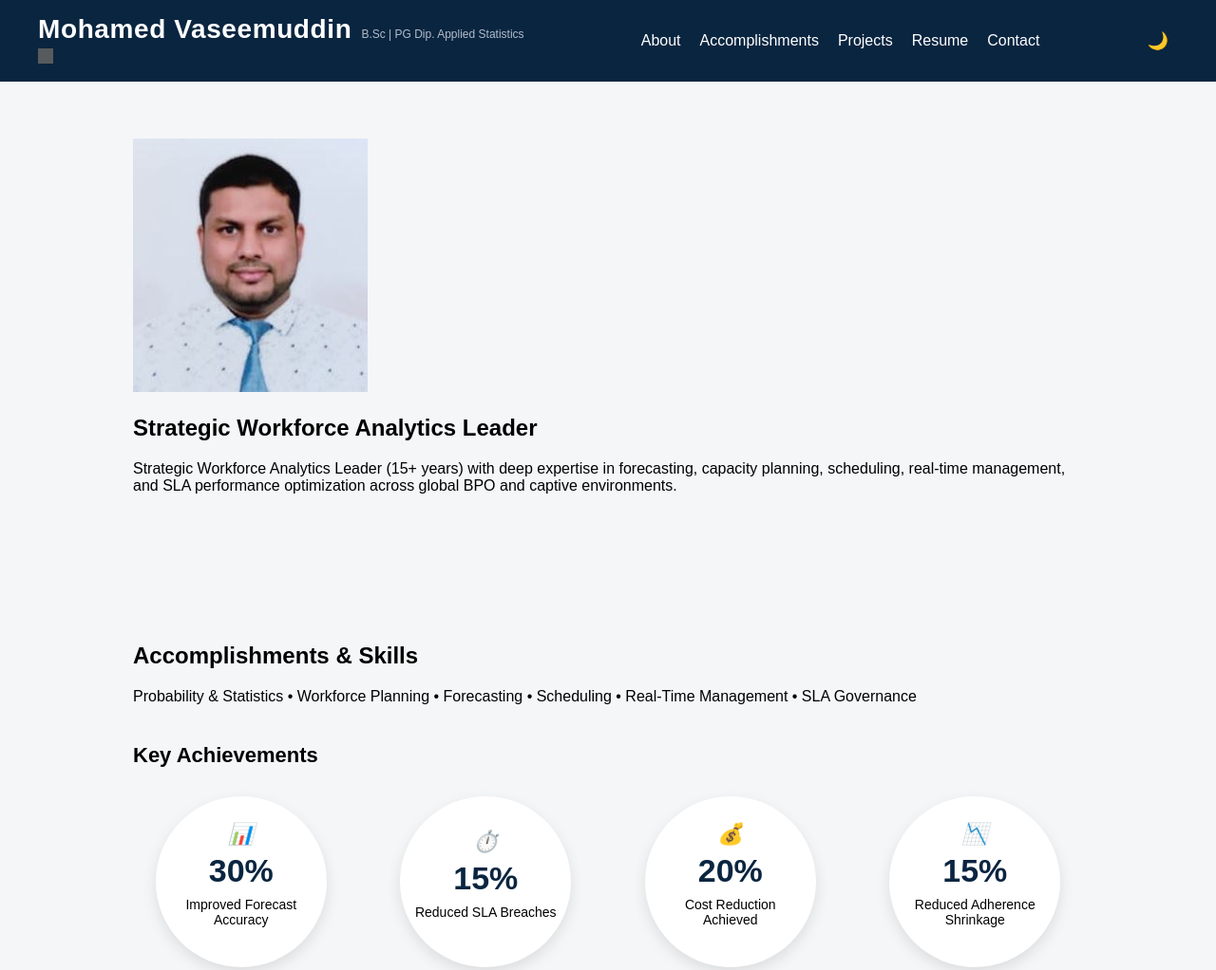
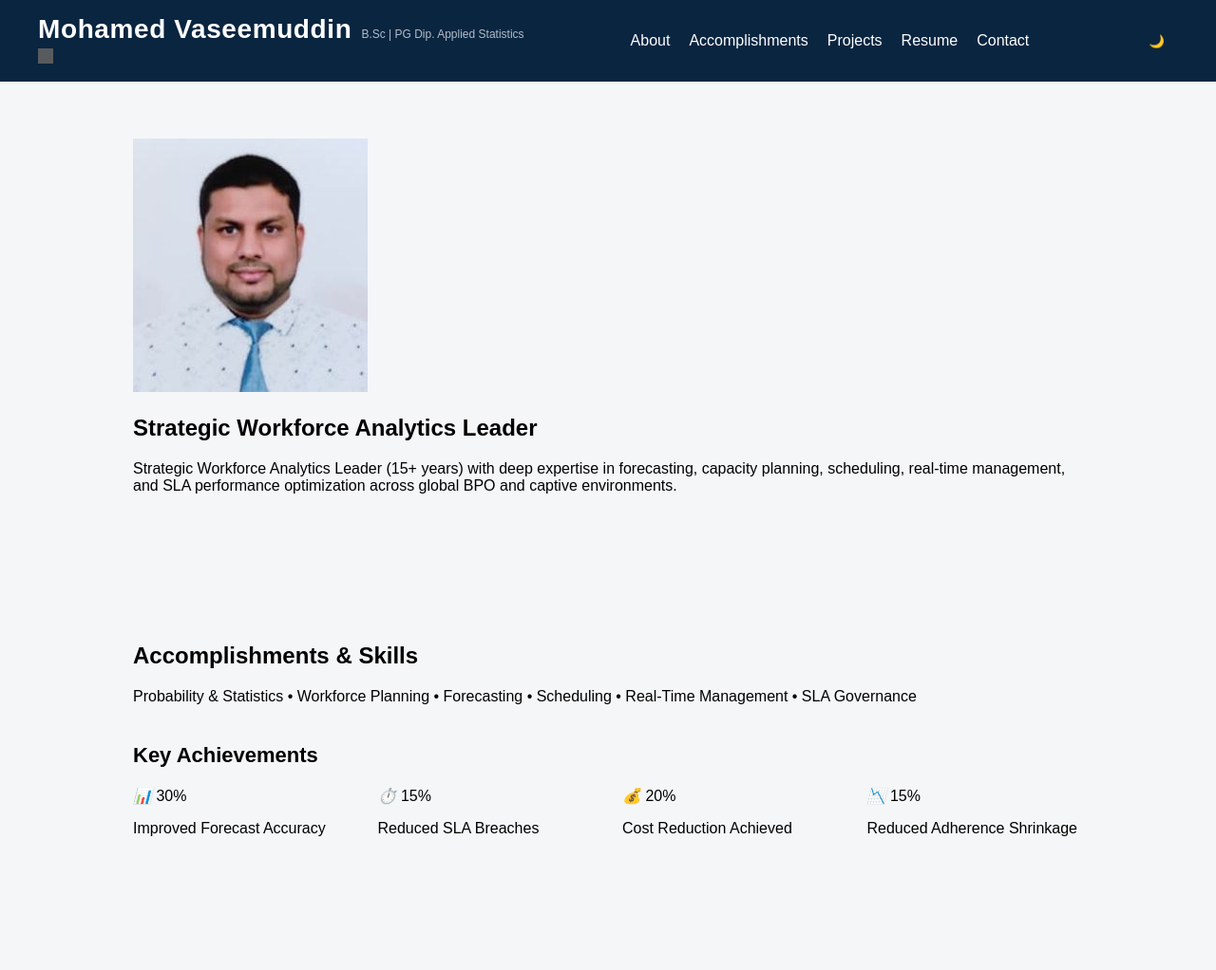
Before and after one commit to mshahidvaseem/mohamed_vaseemuddin_portfolio, a plain HTML site: page index.html in a window 1280 px wide. Shown: the top 1022 px of the page at 95% size. Drawn offline with Linux system fonts and the light colour scheme; no server answers; grey boxes are pictures that could not be loaded.

Commit message:
Update style.css

```diff
--- a/style.css
+++ b/style.css
@@ -1,8 +1,19 @@
+/* ================= BASE ================= */
+
 body {
-  font-family: Arial;
+  font-family: Arial, sans-serif;
   margin: 0;
   background: #f4f6f8;
+  transition: background 0.3s ease, color 0.3s ease;
 }
+
+section {
+  padding: 60px 40px;
+  max-width: 1000px;
+  margin: auto;
+}
+
+/* ================= NAV ================= */
 
 nav {
   background: #0a2540;
@@ -17,6 +28,8 @@ nav ul {
   list-style: none;
   display: flex;
   gap: 20px;
+  margin: 0;
+  padding: 0;
 }
 
 nav a {
@@ -24,29 +37,7 @@ nav a {
   text-decoration: none;
 }
 
-section {
-  padding: 60px 40px;
-  max-width: 1000px;
-  margin: auto;
-}
-
-iframe {
-  width: 100%;
-  height: 500px;
-  border: none;
-}
-
-.profile-img {
-  width: 180px;
-  border-radius: 50%;
-}
-
-button, .btn {
-  background: #0a2540;
-  color: #fff;
-  padding: 10px;
-  border: none;
-}
+/* ================= BRAND ================= */
 
 .brand {
   display: flex;
@@ -79,7 +70,7 @@ button, .btn {
 }
 
 .linkedin-link img {
-  width: 16px;        /* smaller size */
+  width: 16px;
   height: 16px;
   filter: invert(1);
   opacity: 0.9;
@@ -91,7 +82,31 @@ button, .btn {
   opacity: 1;
 }
 
-/* ================= ACHIEVEMENT TILES ================= */
+/* ================= MEDIA ================= */
+
+.profile-img {
+  width: 180px;
+  border-radius: 50%;
+}
+
+iframe {
+  width: 100%;
+  height: 500px;
+  border: none;
+}
+
+/* ================= BUTTONS ================= */
+
+button,
+.btn {
+  background: #0a2540;
+  color: #fff;
+  padding: 10px 14px;
+  border: none;
+  cursor: pointer;
+}
+
+/* ================= ACHIEVEMENTS ================= */
 
 .section-title {
   margin-top: 40px;
@@ -102,101 +117,6 @@ button, .btn {
 
 .achievement-grid {
   display: grid;
-  grid-template-columns: repeat(auto-fit, minmax(180px, 1fr));
-  gap: 25px;
-  margin-top: 20px;
-}
-
-.achievement-circle {
-  background: #ffffff;
-  border-radius: 50%;
-  width: 180px;
-  height: 180px;
-  margin: auto;
-  display: flex;
-  flex-direction: column;
-  justify-content: center;
-  align-items: center;
-  text-align: center;
-  box-shadow: 0 6px 15px rgba(0, 0, 0, 0.1);
-  transition: transform 0.25s ease, box-shadow 0.25s ease;
-}
-
-.achievement-circle:hover {
-  transform: translateY(-6px);
-  box-shadow: 0 12px 28px rgba(0, 0, 0, 0.15);
-}
-
-.achievement-circle span {
-  font-size: 34px;
-  font-weight: 700;
-  color: #0a2540;
-}
-
-.achievement-circle p {
-  margin-top: 8px;
-  font-size: 14px;
-  padding: 0 12px;
-}
-
-/* ================= DARK MODE ================= */
-
-.dark-toggle {
-  background: transparent;
-  border: none;
-  font-size: 18px;
-  cursor: pointer;
-  color: white;
-  margin-left: 20px;
-}
-
-body.dark {
-  background: #0b1220;
-  color: #e6e6e6;
-}
-
-body.dark section {
-  background: transparent;
-}
-
-body.dark nav {
-  background: #060d1a;
-}
-
-body.dark .achievement-circle {
-  background: #10192e;
-  box-shadow: 0 6px 18px rgba(0, 0, 0, 0.6);
-}
-
-body.dark .achievement-circle span {
-  color: #4da3ff;
-}
-
-/* Achievement Icons */
-.achievement-circle .icon {
-  font-size: 22px;
-  margin-bottom: 6px;
-}
-
-/* ================= ACHIEVEMENT GRID FIX ================= */
-
-.achievement-grid {
-  display: grid !important;
   grid-template-columns: repeat(4, 1fr);
   gap: 30px;
-  margin-top: 30px;
-  justify-items: center;
-}
-
-/* Mobile responsive */
-@media (max-width: 900px) {
-  .achievement-grid {
-    grid-template-columns: repeat(2, 1fr);
-  }
-}
-
-@media (max-width: 500px) {
-  .achievement-grid {
-    grid-template-columns: 1fr;
-  }
-}
+  margin-
```
